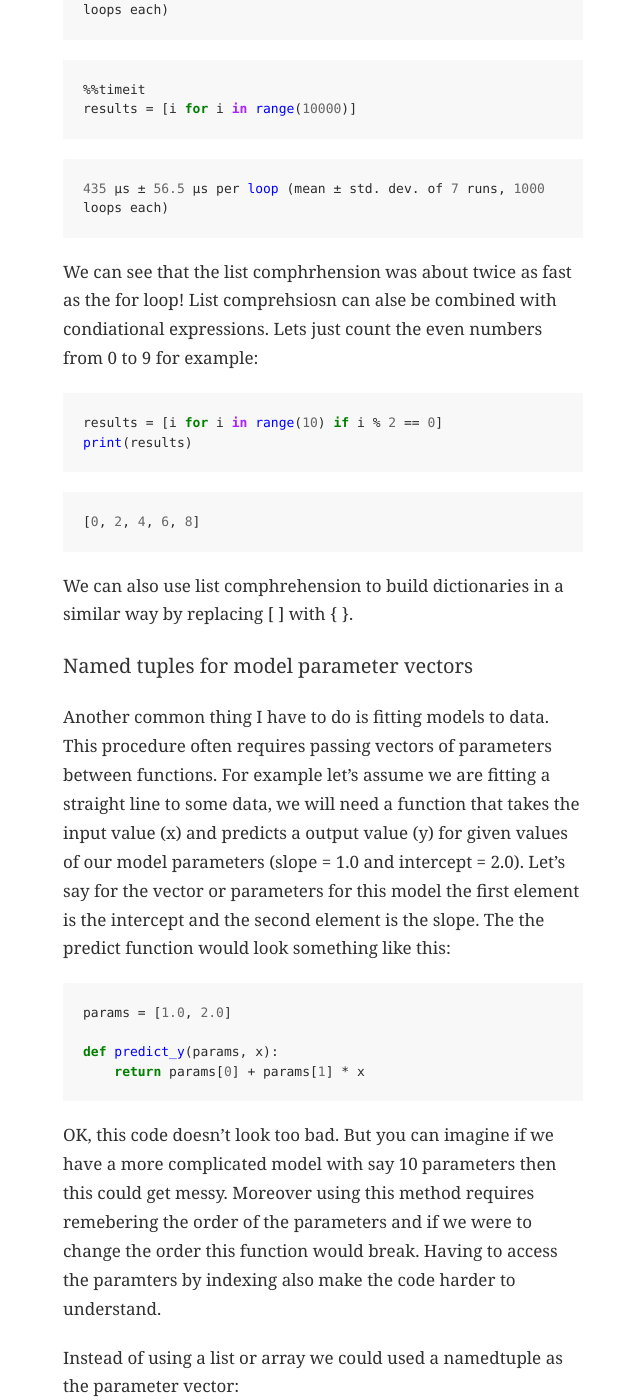
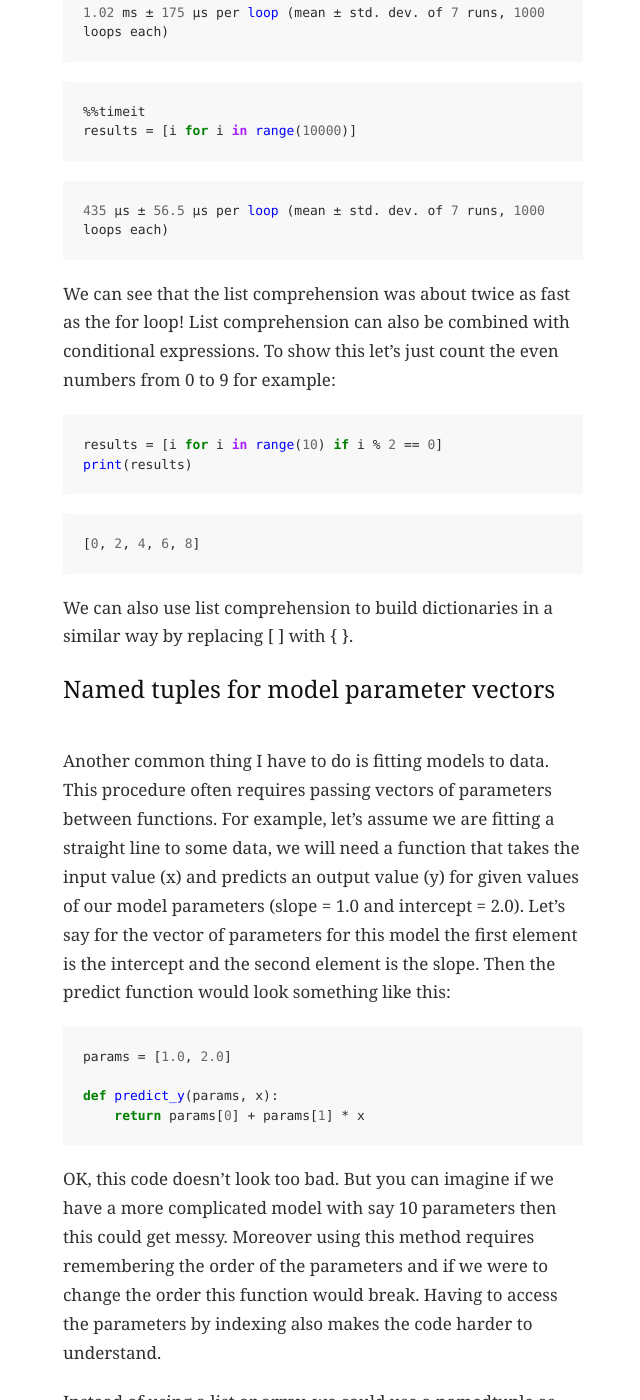
Before and after one commit to astrophpeter/astrophpeter.github.io, a Jekyll site: the page built from _posts/2020-05-03-writing-better-python-for-research.md, in a window 1280 px wide and 1400 px high, scrolled down 1758 px. Shown: the whole window, without its empty margins (317-957 px from the left). Built offline with Jekyll 4.4.1, drawn with Linux system fonts in a browser that asks for light colours; nearby versions of some CDN libraries; some of the changed text lies outside the part shown.

Commit message:
Update 2020-05-03-writing-better-python-for-research.md

````diff
--- a/_posts/2020-05-03-writing-better-python-for-research.md
+++ b/_posts/2020-05-03-writing-better-python-for-research.md
@@ -25,8 +25,7 @@ print(results)
 [0, 1, 2, 3, 4, 5, 6, 7, 8, 9]
 ```
 
-Instead of doing this we can use list comprehension to achieve exactly the same thing, which would look like this:
-
+Instead of doing this, we can use list comprehension to achieve exactly the same thing, which would look like this:
 
 ```python
 results = [i for i in range(10)]
@@ -61,7 +60,7 @@ results = [i for i in range(10000)]
 435 µs ± 56.5 µs per loop (mean ± std. dev. of 7 runs, 1000 loops each)
 ```
 
-We can see that the list comphrhension was about twice as fast as the for loop! List comprehsiosn can alse be combined with condiational expressions. Lets just count the even numbers from 0 to 9 for example:
+We can see that the list comprehension was about twice as fast as the for loop! List comprehension can also be combined with conditional expressions. To show this let’s just count the even numbers from 0 to 9 for example:
 
 
 ```python
@@ -73,11 +72,11 @@ print(results)
 [0, 2, 4, 6, 8]
 ```
 
-We can also use list comphrehension to build dictionaries in a similar way by replacing \[ \] with \{ \}.
+We can also use list comprehension to build dictionaries in a similar way by replacing \[ \] with \{ \}.
 
-### Named tuples for model parameter vectors
+## Named tuples for model parameter vectors
 
-Another common thing I have to do is fitting models to data. This procedure often requires passing vectors of parameters between functions. For example let's assume we are fitting a straight line to some data, we will need a function that takes the input value (x) and predicts a output value (y) for given values of our model parameters (slope = 1.0 and intercept = 2.0). Let's say for the vector or parameters for this model the first element is the intercept and the second element is the slope. The the predict function would look something like this:
+Another common thing I have to do is fitting models to data. This procedure often requires passing vectors of parameters between functions. For example, let's assume we are fitting a straight line to some data, we will need a function that takes the input value (x) and predicts an output value (y) for given values of our model parameters (slope = 1.0 and intercept = 2.0). Let's say for the vector of parameters for this model the first element is the intercept and the second element is the slope. Then the predict function would look something like this:
 
 
 ```python
@@ -87,9 +86,9 @@ def predict_y(params, x):
     return params[0] + params[1] * x
 ```
 
-OK, this code doesn't look too bad. But you can imagine if we have a more complicated model with say 10 parameters then this could get messy. Moreover using this method requires remebering the order of the parameters and if we were to change the order this function would break. Having to access the paramters by indexing also make the code harder to understand.
+OK, this code doesn't look too bad. But you can imagine if we have a more complicated model with say 10 parameters then this could get messy. Moreover using this method requires remembering the order of the parameters and if we were to change the order this function would break. Having to access the parameters by indexing also makes the code harder to understand.
 
-Instead of using a list or array we could used a namedtuple as the parameter vector:
+Instead of using a list or array, we could use a namedtuple as the parameter vector:
 
 
 ```python
````
Also changed, not shown: other parts of _posts/2020-05-03-writing-better-python-for-research.md (+5 -5 lines).
